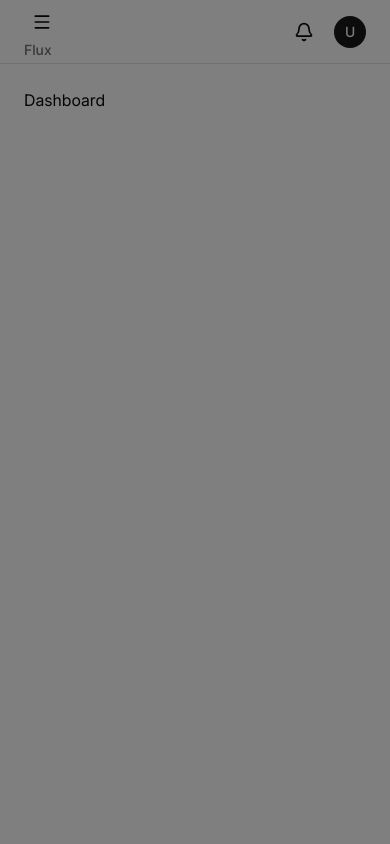
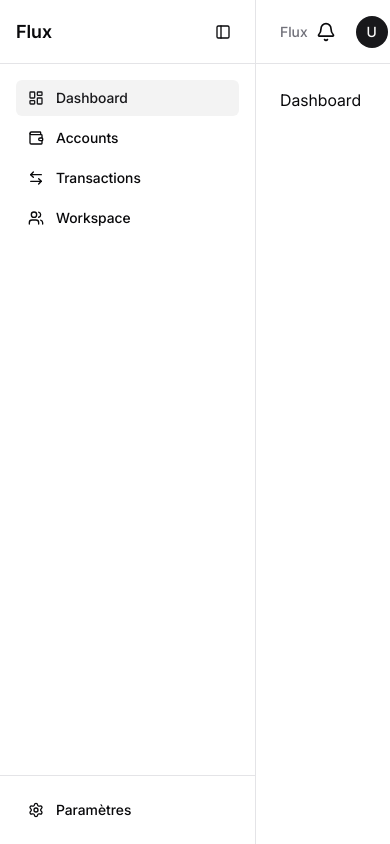
Before and after one commit to NiaikoLucka/Flux, a React (Vite) app in the folder apps/web/: page /dashboard in a window 390 px wide. Both pictures are taken after a click on the button 42 px from the left and 21 px from the top of the page. Built offline with nearby package versions, Linux system fonts and the light colour scheme.

Commit message:
Feat: Refactor Header and Sidebar components for improved layout and functionality

```diff
--- a/apps/web/src/components/shared/header.tsx
+++ b/apps/web/src/components/shared/header.tsx
@@ -1,26 +1,20 @@
-import { Bell, Menu } from "lucide-react";
-import { useAppStore } from "../../stores/app.store";
+import { Bell } from "lucide-react";
 
 const Header = () => {
-  const toggleSidebar = useAppStore((state) => state.toggleSidebar);
-
   return (
-    <header className="sticky top-0 z-30 flex h-16 items-center justify-between border-border border-b bg-background/95 px-6 backdrop-blur">
+    <header className="sticky top-0 z-30 flex h-16 items-center justify-between border-b border-border bg-background/95 px-6 backdrop-blur">
       <div>
-        <button
-          type="button"
-          onClick={toggleSidebar}
-          className="rounded-md p-2 hover:bg-accent md:hidden"
-          aria-label="Open sidebar">
-          <Menu className="size-5" />
-        </button>
-        <h2 className="text-sm font-medium text-muted-foreground">Flux</h2>
+        <h2 className="text-sm font-medium text-muted-foreground">
+          Flux
+        </h2>
       </div>
 
       <div className="flex items-center gap-3">
         <button
           type="button"
-          className="rounded-md p-2 hover:bg-accent cursor-pointer transition-colors duration-300">
+          className="cursor-pointer rounded-md p-2 transition-colors duration-300 hover:bg-accent"
+          aria-label="Notifications"
+        >
           <Bell className="size-5" />
         </button>
 
--- a/apps/web/src/components/shared/sidebar.tsx
+++ b/apps/web/src/components/shared/sidebar.tsx
@@ -1,10 +1,10 @@
 import {
   ArrowLeftRight,
   LayoutDashboard,
+  PanelLeft,
   Settings,
   Users,
   Wallet,
-  X,
 } from "lucide-react";
 
 import { NavLink } from "react-router";
@@ -40,36 +40,48 @@ const navigation = [
 
 const Sidebar = ({ onSettingsClick }: SidebarProps) => {
   const sidebarOpen = useAppStore((state) => state.sidebarOpen);
-  const setSidebarOpen = useAppStore((state) => state.setSidebarOpen);
+  const toggleSidebar = useAppStore((state) => state.toggleSidebar);
+
   return (
-    <>
-      {sidebarOpen && (
-        <button
-          type="button"
-          aria-label="Close sidebar"
-          onClick={() => setSidebarOpen(false)}
-          className="fixed inset-0 z-40 bg-black/50 md:hidden"
-        />
-      )}
-      {/* TODO: ajouter un side bar au mobil */}
     <aside
       className={clsx(
-          [
-            "fixed inset-y-0 left-0 z-40 hidden w-64 border-border border-r bg-sidebar transition-transform duration-200 md:block md:translate-x-0",
-            sidebarOpen ? "translate-x-0" : "-translate-x-full",
-          ].join(" "),
-        )}>
+        "fixed inset-y-0 left-0 z-40 border-r border-border bg-background transition-[width] duration-200 ",
+        sidebarOpen ? "w-64" : "w-16",
+      )}
+    >
       <div className="flex h-full flex-col">
-          {/* Logo */}
-          <div className="flex h-16 items-center  px-6">
-            <span className="text-lg font-semibold">Flux</span>
+
+        {/* Header */}
+        <div
+          className={clsx(
+            "flex h-16 items-center border-b border-border",
+            sidebarOpen
+              ? "justify-between px-4"
+              : "justify-center",
+          )}
+        >
+          {sidebarOpen && (
+            <span className="text-lg font-semibold">
+              Flux
+            </span>
+          )}
 
           <button
             type="button"
-              onClick={() => setSidebarOpen(false)}
-              className="rounded-md p-2 hover:bg-sidebar-accent md:hidden"
-              aria-label="Close sidebar">
-              <X className="size-5" />
+            onClick={toggleSidebar}
+            className="rounded-md p-2 text-sidebar-foreground transition-colors hover:bg-sidebar-accent hover:text-sidebar-accent-foreground cursor-pointer"
+            aria-label={
+              sidebarOpen
+                ? "Réduire le menu"
+                : "Développer le menu"
+            }
+          >
+            <PanelLeft
+              className={clsx(
+                "size-4 transition-transform duration-200",
+                !sidebarOpen && "rotate-180",
+              )}
+            />
           </button>
         </div>
 
@@ -82,16 +94,24 @@ const Sidebar = ({ onSettingsClick }: SidebarProps) => {
               <NavLink
                 key={item.href}
                 to={item.href}
+                title={!sidebarOpen ? item.label : undefined}
                 className={({ isActive }) =>
-                    [
-                      "flex items-center gap-3 rounded-md px-3 py-2 text-sm font-medium transition-colors duration-200",
+                  clsx(
+                    "flex items-center rounded-md py-2 text-sm font-medium transition-colors duration-200",
+                    sidebarOpen
+                      ? "gap-3 px-3"
+                      : "justify-center px-2",
                     isActive
                       ? "bg-sidebar-accent text-sidebar-accent-foreground"
                       : "text-sidebar-foreground hover:bg-sidebar-accent hover:text-sidebar-accent-foreground",
-                    ].join(" ")
-                  }>
-                  <Icon className="size-4" />
-                  {item.label}
+                  )
+                }
+              >
+                <Icon className="size-4 shrink-0" />
+
+                {sidebarOpen && (
+                  <span>{item.label}</span>
+                )}
               </NavLink>
             );
           })}
@@ -99,16 +119,27 @@ const Sidebar = ({ onSettingsClick }: SidebarProps) => {
 
         {/* Settings */}
         <div className="border-t border-border p-4">
-            <div
+          <button
+            type="button"
             onClick={onSettingsClick}
-              className="flex items-center gap-3 rounded-md px-3 py-2 text-sm font-medium text-sidebar-foreground hover:bg-sidebar-accent hover:text-sidebar-accent-foreground transition-colors duration-200 cursor-pointer">
-              <Settings className="size-4" />
-              Paramètres
-            </div>
+            title={!sidebarOpen ? "Paramètres" : undefined}
+            className={clsx(
+              "flex w-full items-center rounded-md py-2 text-sm font-medium transition-colors duration-200 cursor-pointer",
+              sidebarOpen
+                ? "gap-3 px-3"
+                : "justify-center px-2",
+              "text-sidebar-foreground hover:bg-sidebar-accent hover:text-sidebar-accent-foreground",
+            )}
+          >
+            <Settings className="size-4 shrink-0" />
+
+            {sidebarOpen && (
+              <span>Paramètres</span>
+            )}
+          </button>
         </div>
       </div>
     </aside>
-    </>
   );
 };
 
--- a/apps/web/src/layout/dashboard-layout.tsx
+++ b/apps/web/src/layout/dashboard-layout.tsx
@@ -4,10 +4,15 @@ import Sidebar from "../components/shared/sidebar";
 import Header from "../components/shared/header";
 import { useState } from "react";
 import SettingsPage from "../pages/settings/settings";
+import { useAppStore } from "../stores/app.store";
+import clsx from "clsx";
 
 const DashboardLayout = () => {
   const [settingsOpen, setSettingsOpen] = useState(false);
 
+  const sidebarOpen = useAppStore(
+    (state) => state.sidebarOpen,
+  );
   return (
     <div className="min-h-screen bg-background text-foreground">
       <Sidebar onSettingsClick={() => setSettingsOpen(true)} />
@@ -16,7 +21,10 @@ const DashboardLayout = () => {
         onClose={() => setSettingsOpen(false)}
       />
 
-      <div className="min-h-screen md:pl-64">
+      <div className={clsx(
+          "min-h-screen transition-all duration-200",
+          sidebarOpen ? "ml-64" : "ml-16",
+        )}>
         <Header />
 
         <main className="p-6 md:p-6">
```
Lines whose indentation alone changed are shown as unchanged.
